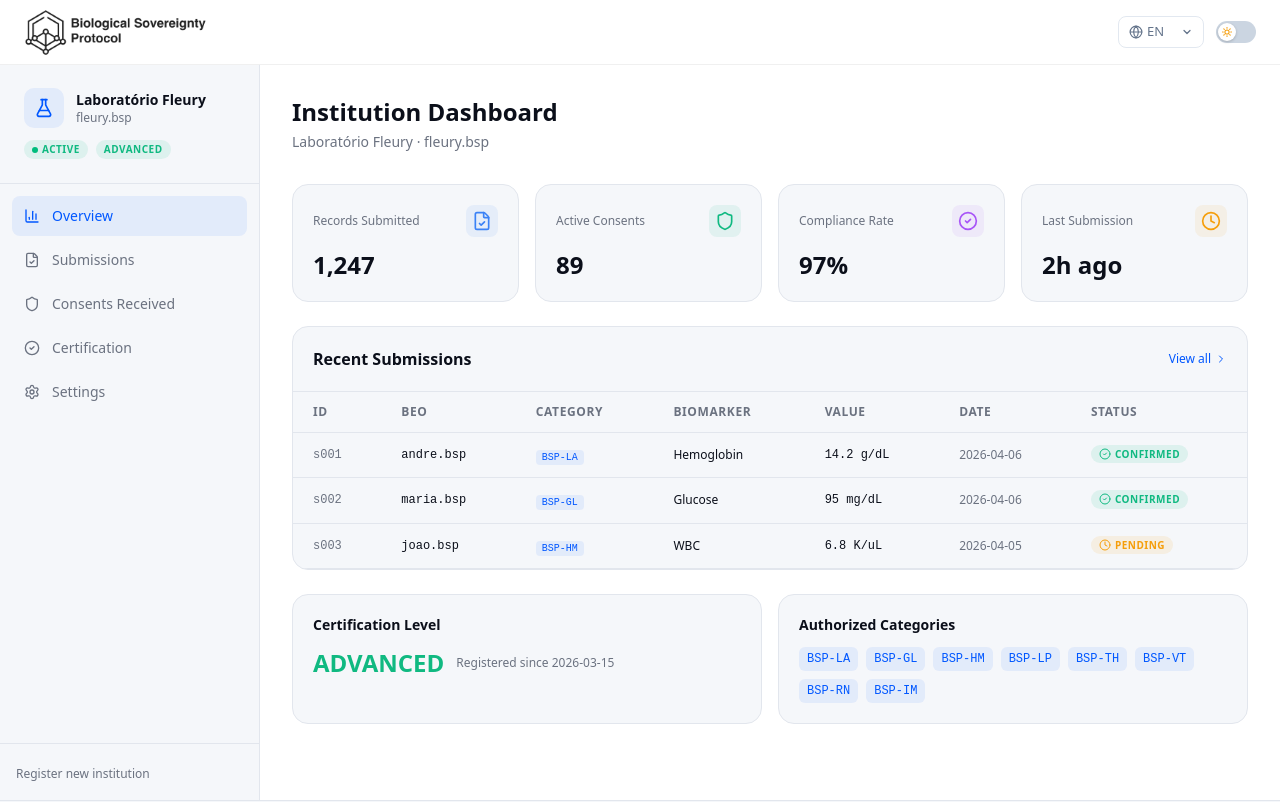
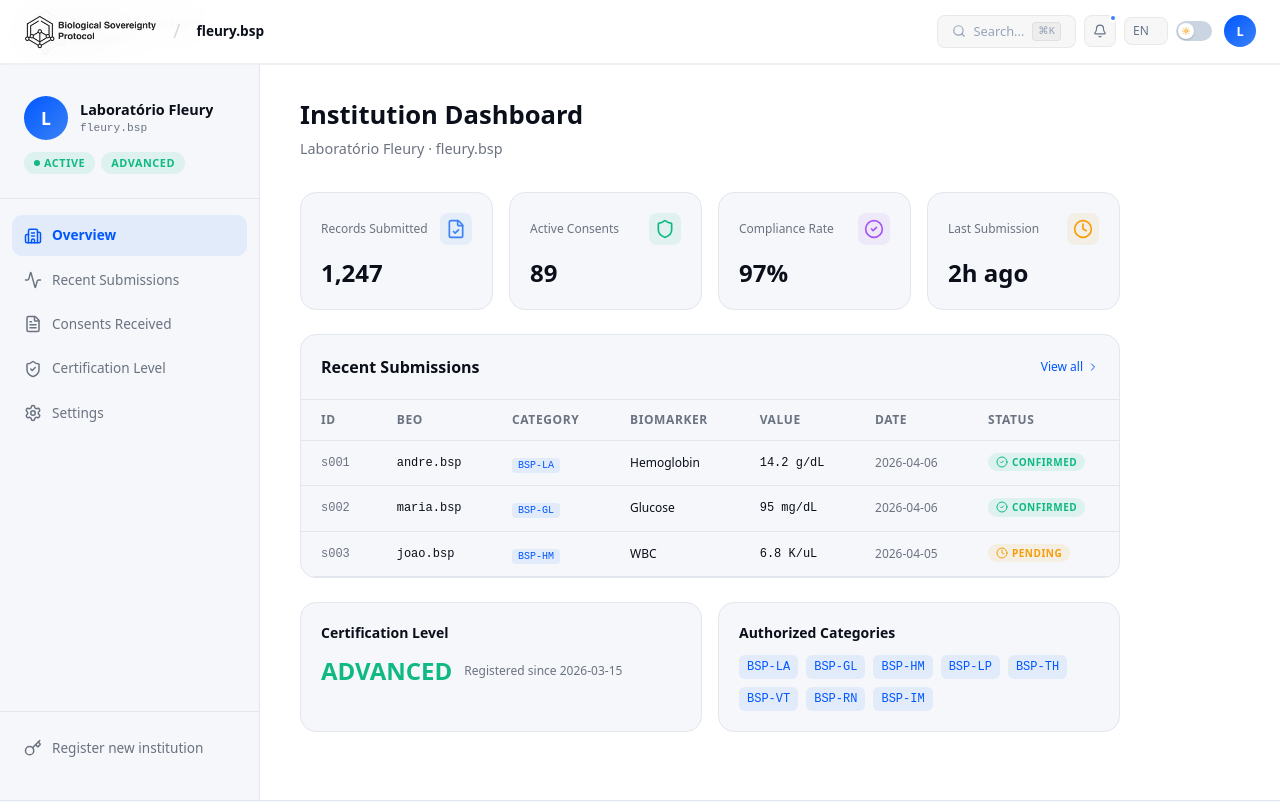
Before and after one commit to Biological-Sovereignty-Protocol/bsp-id-web, a Next.js app: page /institution in a window 1280 px wide. Shown: the top 802 px of the page. Built offline with nearby package versions, Linux system fonts and the light colour scheme.

Commit message:
feat: IEO dashboard unificado — mesmo DashboardHeader + sidebar do BEO
Co-Authored-By: Claude Opus 4.6 (1M context) <noreply@anthropic.com>

```diff
--- a/src/app/institution/page.tsx
+++ b/src/app/institution/page.tsx
@@ -1,8 +1,9 @@
 "use client"
 
-import { useState } from "react"
-import { Building2, ArrowRight, FlaskConical, HeartPulse, Watch, Microscope, BarChart3, FileCheck, Shield, Settings, Clock, CheckCircle2, AlertCircle, ChevronRight } from "lucide-react"
+import { useEffect, useState } from "react"
+import { Building2, ArrowRight, FlaskConical, HeartPulse, Watch, Microscope, BarChart3, FileCheck, Shield, Settings, Clock, CheckCircle2, AlertCircle, ChevronRight, Activity, ShieldCheck, FileText, User, Key } from "lucide-react"
 import { useTranslation } from "react-i18next"
+import { DashboardHeader } from "@/components/DashboardHeader"
 
 const typeIcons: Record<string, React.ReactNode> = {
     LABORATORY: <FlaskConical className="w-5 h-5" />,
@@ -79,6 +80,18 @@ export default function InstitutionPage() {
     const handleRegister = async () => {
         alert(t('institution.alert_sim', { domain, type: ieoType, name }))
     }
+
+    // Hide global header when in dashboard mode (same as BEO dashboard)
+    useEffect(() => {
+        if (isRegistered) {
+            const h = document.querySelector('header');
+            if (h) h.style.display = 'none';
+        }
+        return () => {
+            const h = document.querySelector('header');
+            if (h) h.style.display = '';
+        };
+    }, [isRegistered]);
 
     if (!isRegistered) {
         return (
@@ -185,87 +198,106 @@ export default function InstitutionPage() {
         )
     }
 
-    // === REGISTERED STATE — IEO DASHBOARD ===
+    // === REGISTERED STATE — IEO DASHBOARD (unified with BEO style) ===
 
-    const sidebarItems: { key: SidebarTab; icon: React.ReactNode; label: string }[] = [
-        { key: 'overview', icon: <BarChart3 className="w-4 h-4" />, label: t('institution.nav_overview') },
-        { key: 'submissions', icon: <FileCheck className="w-4 h-4" />, label: t('institution.nav_submissions') },
-        { key: 'consents', icon: <Shield className="w-4 h-4" />, label: t('institution.nav_consents') },
-        { key: 'certification', icon: <CheckCircle2 className="w-4 h-4" />, label: t('institution.nav_certification') },
-        { key: 'settings', icon: <Settings className="w-4 h-4" />, label: t('institution.nav_settings') },
+    const domainInitial = institution.name ? institution.name.charAt(0).toUpperCase() : '?'
+
+    const menuItems = [
+        { id: 'overview' as SidebarTab, label: t('institution.nav_overview'), icon: Building2 },
+        { id: 'submissions' as SidebarTab, label: t('institution.recent_submissions'), icon: Activity },
+        { id: 'consents' as SidebarTab, label: t('institution.nav_consents'), icon: FileText },
+        { id: 'certification' as SidebarTab, label: t('institution.certification_level'), icon: ShieldCheck },
+        { id: 'settings' as SidebarTab, label: t('institution.nav_settings'), icon: Settings },
     ]
 
     const certColor = certificationColors[institution.certification] || certificationColors.BASIC
 
     return (
-        <div className="w-full min-h-[calc(100vh-64px)] flex">
-            {/* Sidebar */}
-            <aside className="hidden lg:flex flex-col w-[260px] flex-none border-r" style={{ borderColor: 'var(--color-border)', background: 'var(--color-surface)' }}>
-                <div className="p-6 border-b" style={{ borderColor: 'var(--color-border)' }}>
-                    <div className="flex items-center gap-3">
-                        <div className="flex items-center justify-center" style={{ width: 40, height: 40, borderRadius: 10, background: 'var(--color-primary-soft)', color: 'var(--color-primary)' }}>
-                            {typeIcons[institution.type] || <Building2 className="w-5 h-5" />}
-                        </div>
-                        <div className="min-w-0">
-                            <p className="text-sm font-semibold truncate">{institution.name}</p>
-                            <p className="text-xs text-[var(--color-text-muted)]">{institution.domain}</p>
+        <div className="w-full">
+            {/* Dashboard-specific header (same as BEO) */}
+            <DashboardHeader domain={institution.domain} initial={domainInitial} />
+
+            <div style={{ display: 'flex', flex: 1 }}>
+                {/* SIDEBAR — exact same style as BEO dashboard */}
+                <aside style={{
+                    width: '260px', flexShrink: 0, background: 'var(--color-surface)',
+                    borderRight: '1px solid var(--color-border)', padding: '2rem 0',
+                    display: 'flex', flexDirection: 'column', alignSelf: 'stretch', minHeight: 'calc(100vh - 64px)'
+                }} className="hidden lg:flex">
+                    {/* Profile */}
+                    <div style={{ padding: '0 1.5rem 1.5rem', borderBottom: '1px solid var(--color-border)' }}>
+                        <div style={{ display: 'flex', alignItems: 'center', gap: '12px' }}>
+                            <div style={{
+                                width: 44, height: 44, borderRadius: '50%',
+                                background: 'linear-gradient(135deg, var(--color-primary), #3b82f6)',
+                                color: '#fff', display: 'flex', alignItems: 'center', justifyContent: 'center',
+                                fontSize: '1.1rem', fontWeight: 700
+                            }}>{domainInitial}</div>
+                            <div style={{ minWidth: 0 }}>
+                                <p style={{ fontWeight: 600, fontSize: '0.9rem', color: 'var(--color-text)', overflow: 'hidden', textOverflow: 'ellipsis', whiteSpace: 'nowrap' }}>{institution.name}</p>
+                                <p style={{ fontSize: '0.7rem', color: 'var(--color-text-muted)', fontFamily: 'monospace' }}>{institution.domain}</p>
                             </div>
                         </div>
-                    <div className="mt-3 flex items-center gap-2">
-                        <span className="inline-flex items-center gap-1 text-[10px] font-bold uppercase tracking-wider px-2 py-0.5 rounded-full" style={{ background: 'rgba(16,185,129,0.1)', color: '#10b981' }}>
-                            <span className="w-1.5 h-1.5 rounded-full bg-emerald-500" /> {institution.status}
+                        <div style={{ display: 'flex', alignItems: 'center', gap: '6px', marginTop: '12px' }}>
+                            <span style={{
+                                display: 'inline-flex', alignItems: 'center', gap: '4px',
+                                padding: '3px 10px', borderRadius: '20px', fontSize: '0.68rem', fontWeight: 600,
+                                background: 'rgba(16,185,129,0.1)', color: '#10b981', textTransform: 'uppercase', letterSpacing: '0.05em'
+                            }}>
+                                <span style={{ width: 6, height: 6, borderRadius: '50%', background: '#10b981', display: 'inline-block' }} />
+                                {institution.status}
                             </span>
-                        <span className="inline-flex text-[10px] font-bold uppercase tracking-wider px-2 py-0.5 rounded-full" style={{ background: certColor.bg, color: certColor.text }}>
+                            <span style={{
+                                display: 'inline-flex', padding: '3px 10px', borderRadius: '20px',
+                                fontSize: '0.68rem', fontWeight: 600, textTransform: 'uppercase', letterSpacing: '0.05em',
+                                background: certColor.bg, color: certColor.text
+                            }}>
                                 {institution.certification}
                             </span>
                         </div>
                     </div>
-                <nav className="flex-1 p-3 space-y-1">
-                    {sidebarItems.map(item => (
-                        <button
-                            key={item.key}
-                            onClick={() => setActiveTab(item.key)}
-                            className="w-full flex items-center gap-3 px-3 py-2.5 rounded-lg text-sm font-medium transition-colors cursor-pointer"
+
+                    {/* Nav */}
+                    <nav style={{ flex: 1, padding: '1rem 0.75rem' }}>
+                        {menuItems.map(item => {
+                            const Icon = item.icon
+                            const isActive = activeTab === item.id
+                            return (
+                                <div key={item.id}
+                                    onClick={() => setActiveTab(item.id)}
                                     style={{
-                                background: activeTab === item.key ? 'var(--color-primary-soft)' : 'transparent',
-                                color: activeTab === item.key ? 'var(--color-primary)' : 'var(--color-text-muted)',
-                            }}
-                        >
-                            {item.icon}
-                            {item.label}
-                        </button>
-                    ))}
+                                        display: 'flex', alignItems: 'center', gap: '10px', padding: '10px 12px',
+                                        borderRadius: '10px', cursor: 'pointer', marginBottom: '4px',
+                                        background: isActive ? 'var(--color-primary-soft)' : 'transparent',
+                                        color: isActive ? 'var(--color-primary)' : 'var(--color-text-muted)',
+                                        fontWeight: isActive ? 600 : 400, fontSize: '0.85rem', transition: 'all 0.15s'
+                                    }}>
+                                    <Icon size={18} />
+                                    <span>{item.label}</span>
+                                </div>
+                            )
+                        })}
                     </nav>
-                <div className="p-4 border-t" style={{ borderColor: 'var(--color-border)' }}>
-                    <button onClick={() => setIsRegistered(false)} className="text-xs text-[var(--color-text-muted)] hover:text-[var(--color-text)] transition-colors cursor-pointer">
-                        {t('institution.switch_to_register')}
-                    </button>
+
+                    {/* Bottom actions */}
+                    <div style={{ padding: '0 0.75rem', borderTop: '1px solid var(--color-border)', paddingTop: '1rem' }}>
+                        <div onClick={() => setIsRegistered(false)} style={{
+                            display: 'flex', alignItems: 'center', gap: '10px', padding: '10px 12px',
+                            borderRadius: '10px', cursor: 'pointer', color: 'var(--color-text-muted)',
+                            fontSize: '0.85rem', transition: 'all 0.15s'
+                        }}>
+                            <Key size={18} />
+                            <span>{t('institution.switch_to_register')}</span>
+                        </div>
                     </div>
                 </aside>
 
-            {/* Mobile tab bar */}
-            <div className="lg:hidden fixed bottom-0 left-0 right-0 z-40 flex border-t" style={{ background: 'var(--color-surface)', borderColor: 'var(--color-border)' }}>
-                {sidebarItems.map(item => (
-                    <button
-                        key={item.key}
-                        onClick={() => setActiveTab(item.key)}
-                        className="flex-1 flex flex-col items-center gap-1 py-2 text-[10px] font-medium transition-colors cursor-pointer"
-                        style={{ color: activeTab === item.key ? 'var(--color-primary)' : 'var(--color-text-muted)' }}
-                    >
-                        {item.icon}
-                        {item.label}
-                    </button>
-                ))}
-            </div>
-
-            {/* Main content */}
-            <div className="flex-1 overflow-y-auto pb-20 lg:pb-0">
-                <div className="max-w-[1100px] mx-auto p-6 lg:p-8">
-
+                {/* MAIN CONTENT */}
+                <main style={{ flex: 1, padding: '2rem 2.5rem', maxWidth: '900px' }}>
                     {/* Dashboard title */}
-                    <div className="mb-8">
-                        <h1 className="text-2xl font-bold">{t('institution.dashboard_title')}</h1>
-                        <p className="text-sm text-[var(--color-text-muted)] mt-1">{institution.name} &middot; {institution.domain}</p>
+                    <div style={{ marginBottom: '2rem' }}>
+                        <h1 style={{ fontSize: '1.6rem', fontWeight: 700, color: 'var(--color-text)', marginBottom: '4px' }}>{t('institution.dashboard_title')}</h1>
+                        <p style={{ fontSize: '0.9rem', color: 'var(--color-text-muted)' }}>{institution.name} &middot; {institution.domain}</p>
                     </div>
 
                     {/* Overview Tab */}
@@ -477,7 +509,7 @@ export default function InstitutionPage() {
                         </div>
                     )}
 
-                </div>
+                </main>
             </div>
         </div>
     )
```
Lines whose indentation alone changed are shown as unchanged.
